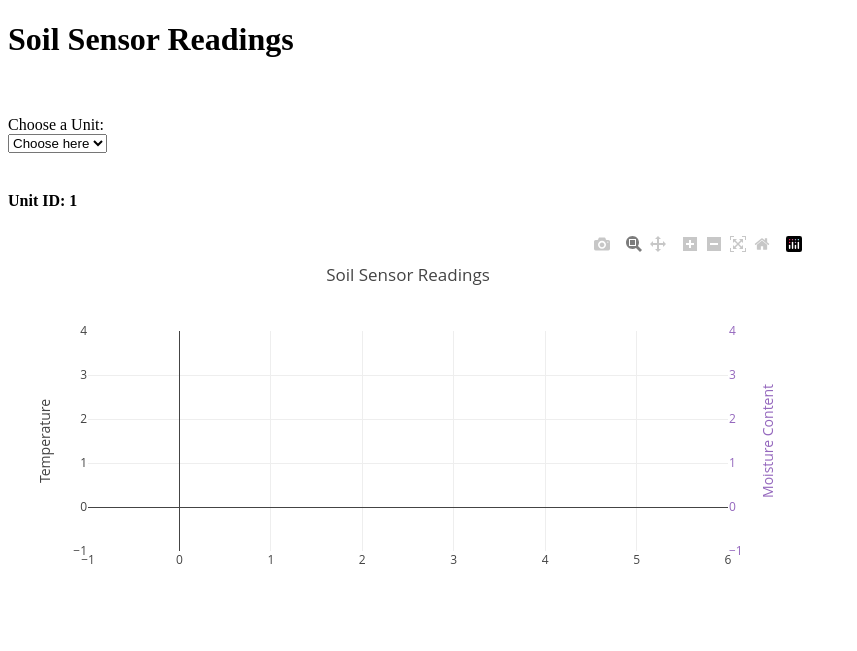
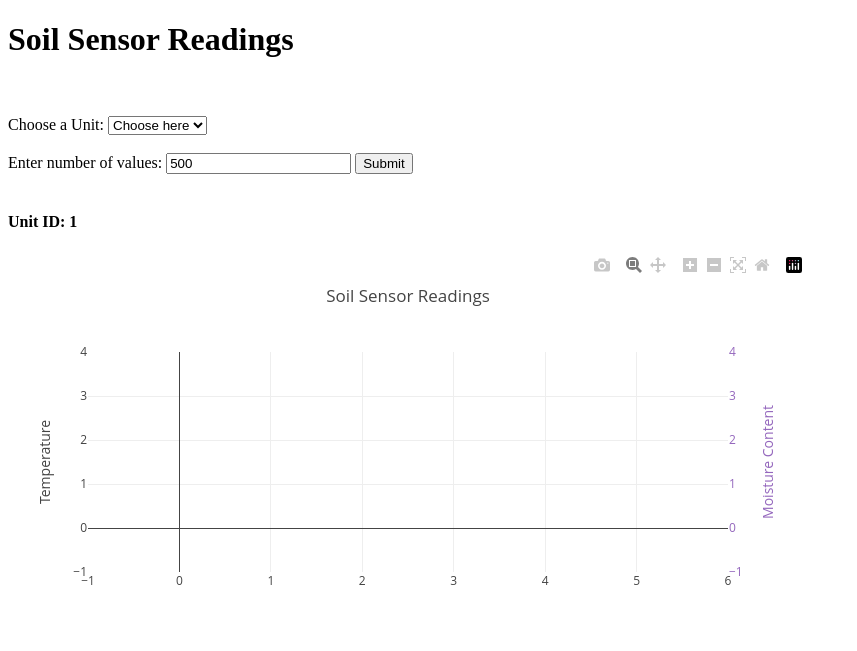
Before and after one commit to tmassey101/garden2021, a Flask app: page /garden in a window 1280 px wide. Shown: the top 651 px of the page, without its empty margins (0-857 px from the left). Run offline with Flask 2, Linux system fonts and the light colour scheme; data that the repository does not hold is empty; some libraries are stand-ins or nearby versions.

Commit message:
Added value box to select number of values

```diff
--- a/app/templates/garden/garden.html
+++ b/app/templates/garden/garden.html
@@ -22,7 +22,6 @@
     <br>
     <br>
     Choose a Unit:
-    <br>
         <SELECT name="device" selected=" " onChange="location = this.value;">
             <option value="" selected disabled hidden>Choose here</option>
             {% for u in unitList %}
@@ -30,6 +29,12 @@
             {% endfor %}
         </SELECT>
     <br><br>
+        <form action="/garden">
+            <label for="quantity">Enter number of values:</label>
+            <input type="number" id="values" name="values" value=500>
+            <input type="submit" value="Submit">
+        </form>
+    <br>
     <h4>Unit ID: {{id}}</h4>
     <div id="tester" style="width:800px;height:400px;"></div>
     <br>
```
